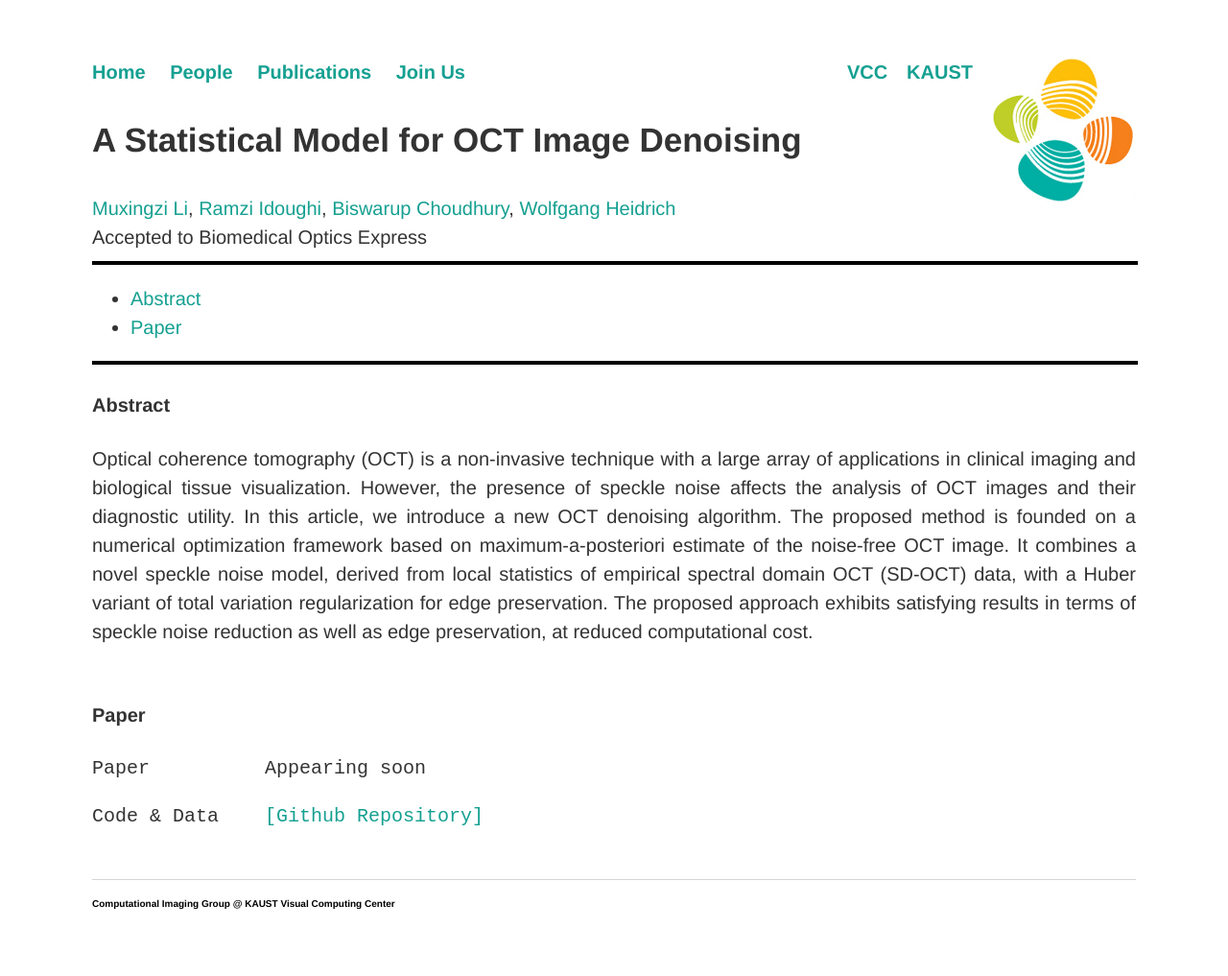
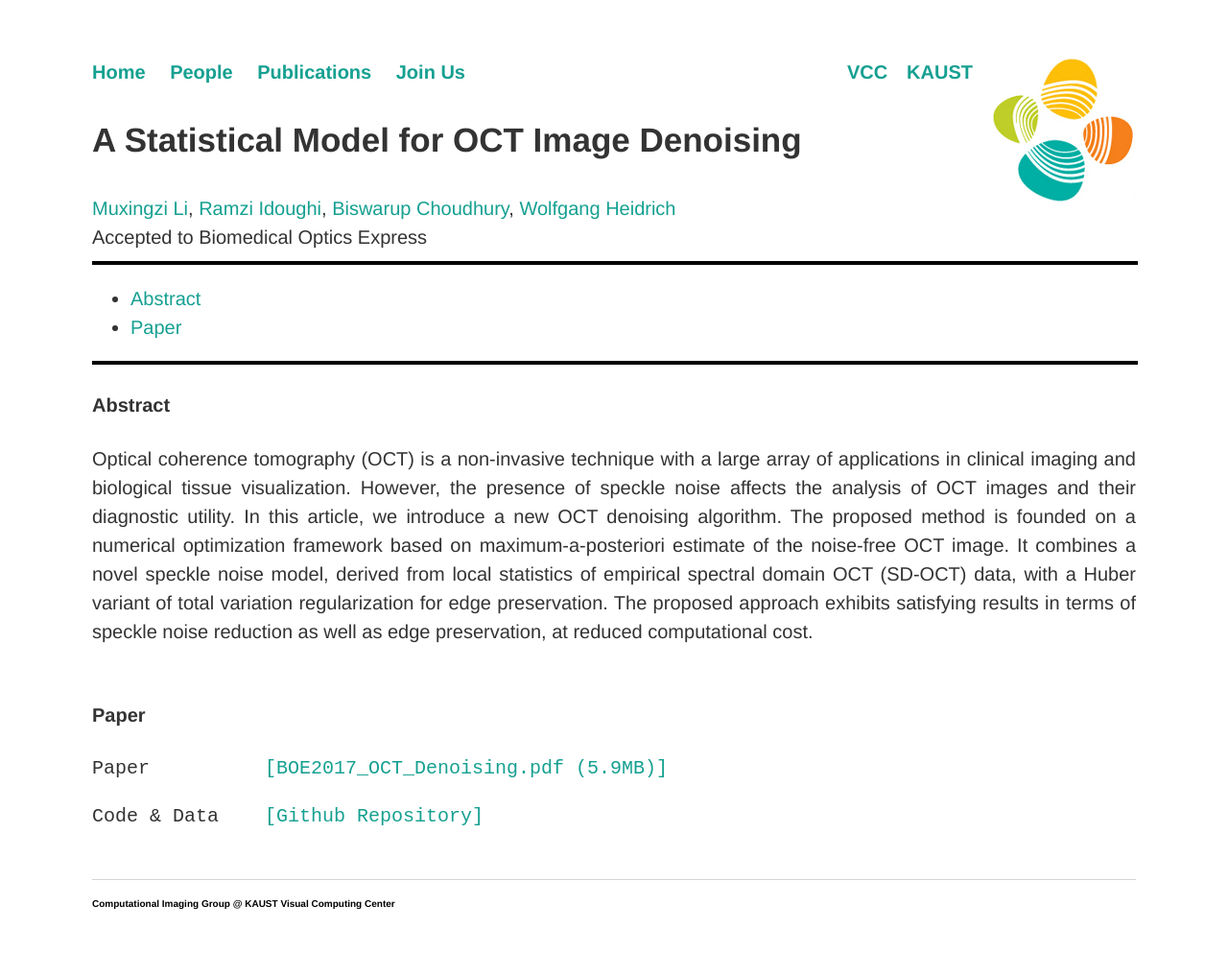
Before and after one commit to vccimaging/vccimaging.github.io, a Jekyll site: the page built from Publications/Li2017OCTD/index.html, in a window 1280 px wide. Shown: the whole page at 96% size. Built offline with Jekyll 4.4.1, drawn with Linux system fonts in a browser that asks for light colours.

Commit message:
added pdf

```diff
--- a/Publications/Li2017OCTD/index.html
+++ b/Publications/Li2017OCTD/index.html
@@ -35,7 +35,7 @@ exhibits satisfying results in terms of speckle noise reduction as well as
 edge preservation, at reduced computational cost. <br><br>
 
 <h4 id="paper">Paper</h4>
-<pre class="tab">Paper          Appearing soon</pre>
+<pre class="tab">Paper          <a href="BOE2017_OCT_Denoising.pdf">[BOE2017_OCT_Denoising.pdf (5.9MB)]</a></pre>
 <pre class="tab">Code & Data    <a href="https://github.com/vccimaging/OCTDenoising">[Github Repository]</a></pre> <br>
 
 </div>
```
